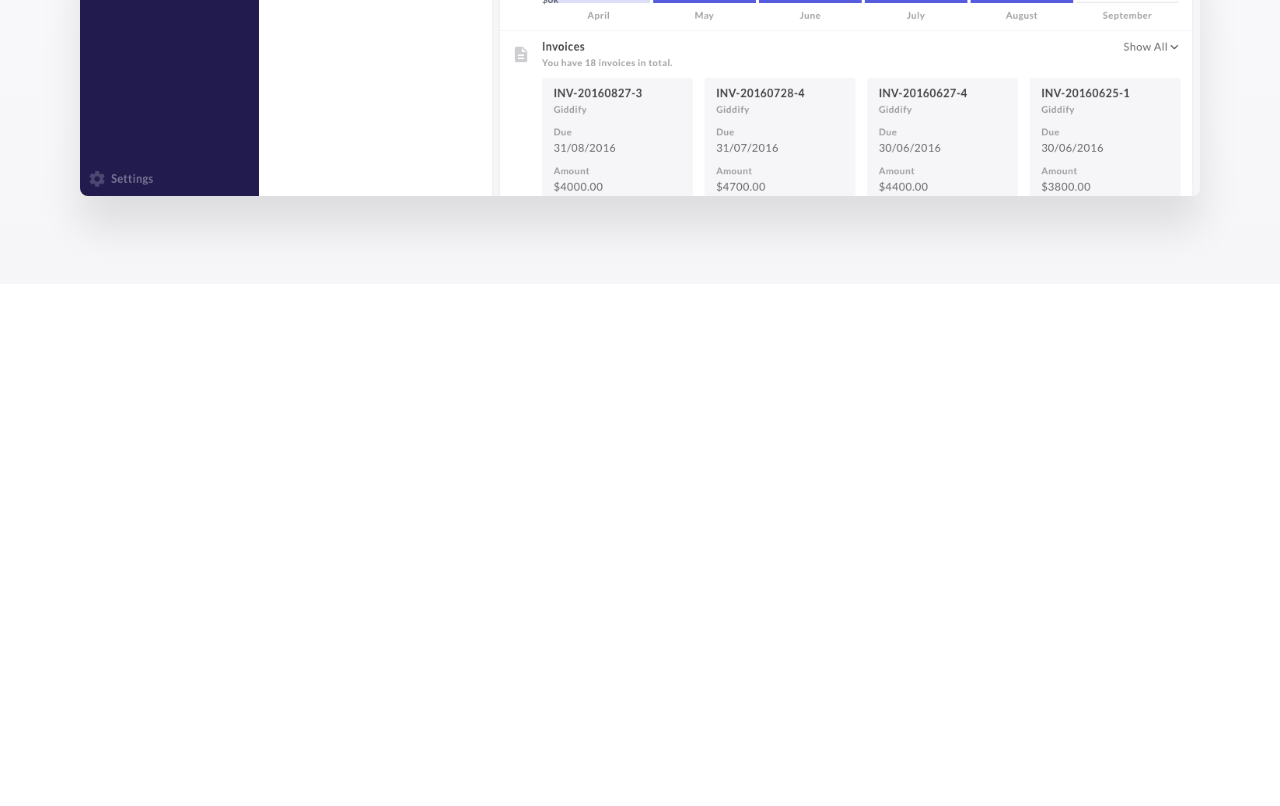
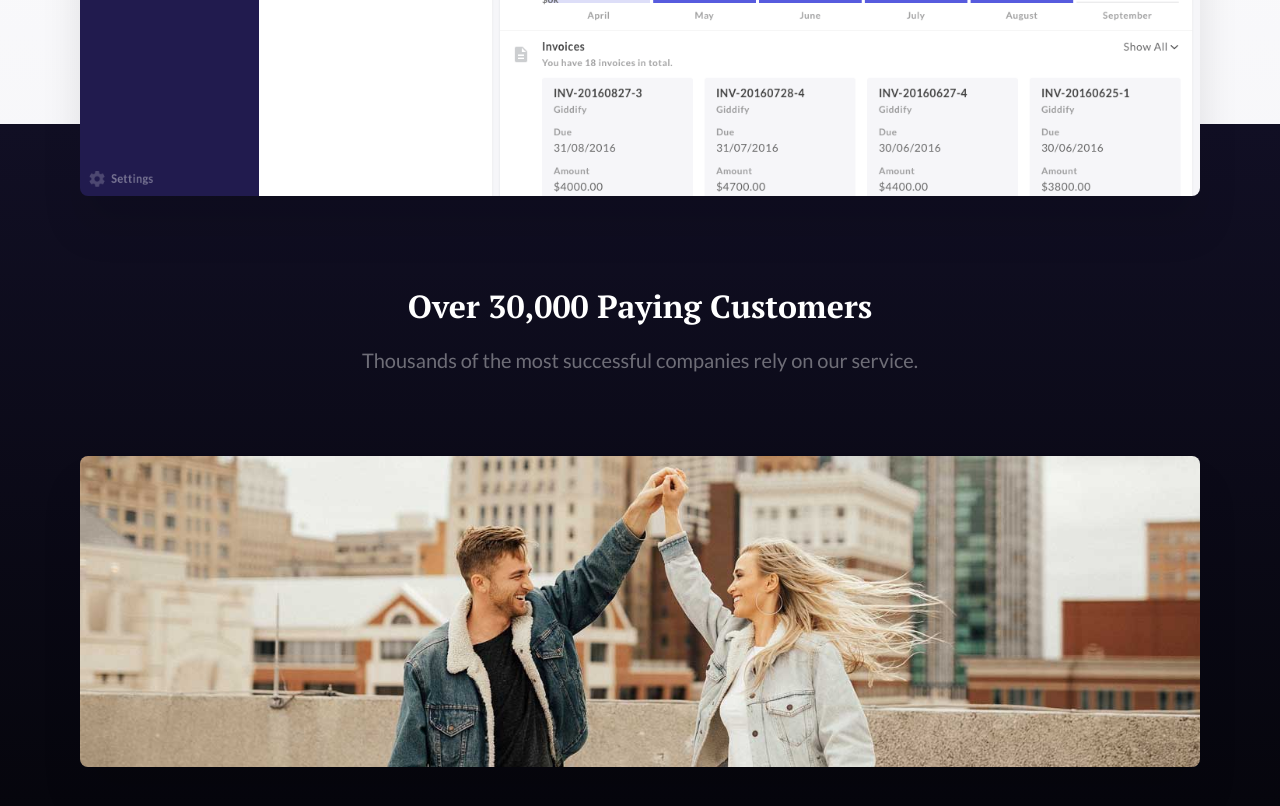
Before and after one commit to sinovic/opalin-project, a website: page index.html in a window 1280 px wide. Shown: the part 2560-3366 px from the top of the page. Before the commit the page ends 2844 px from the top, so only its background shows below. Drawn offline with Linux system fonts and the light colour scheme.

Commit message:
build customers section

```diff
--- a/index.html
+++ b/index.html
@@ -64,6 +64,13 @@
                 <img src="build/media/content/opalin-dashboard.png" srcset="build/media/content/opalin-dashboard.png 1x, build/media/content/opalin-dashboard@2x.png 2x" alt="opalin dashboard" class="app__img">
            </div>
         </section>
+        <section class="customers dark">
+            <div class="container">
+                <h3 class="heading-3 center-text mt-lg">Over 30,000 Paying Customers</h3>
+                <p class="paragraph max-width-m center-text center opacity-m">Thousands of the most successful companies rely on our service.</p>
+                <img src="build/media/content/customers.jpg" srcset="build/media/content/customers.jpg 1x, build/media/content/customers@2x.jpg 2x" alt="opalin dashboard" class="app__img">
+           </div>
+        </section>
     </main>
 </body>
 </html>
--- a/src/sass/abstracts/_helpers.scss
+++ b/src/sass/abstracts/_helpers.scss
@@ -1,16 +1,28 @@
 .mt-sm {
-  margin-top: 1.6rem;
+  margin-top: 1.6rem !important;
+}
+
+.mt-lg {
+  margin-top: 8rem !important;
 }
 
 .max-width-m {
-  max-width: 80rem;
+  max-width: 80rem !important;
 }
 
 .center {
-  margin-left: auto;
-  margin-right: auto;
+  margin-left: auto !important;
+  margin-right: auto !important;
 }
 
 .center-text {
-  text-align: center;
+  text-align: center !important;
 }
+
+.dark {
+  color: $color-white;
+}
+
+.opacity-m {
+  opacity: .4 !important;
+}
--- /dev/null
+++ b/src/sass/components/_customers.scss
@@ -0,0 +1,5 @@
+.customers {
+  margin-top: -16rem;
+  padding: 8rem;
+  background: linear-gradient($color-text 0%, darken($color-text, 7%) 100%);
+}
--- a/src/sass/main.scss
+++ b/src/sass/main.scss
@@ -27,7 +27,8 @@
 @import
   'components/buttons',
   'components/features',
-  'components/app';
+  'components/app',
+  'components/customers';
 
 
 // 6. Page-specific styles
```
Also changed, not shown: build/css/main.css.
